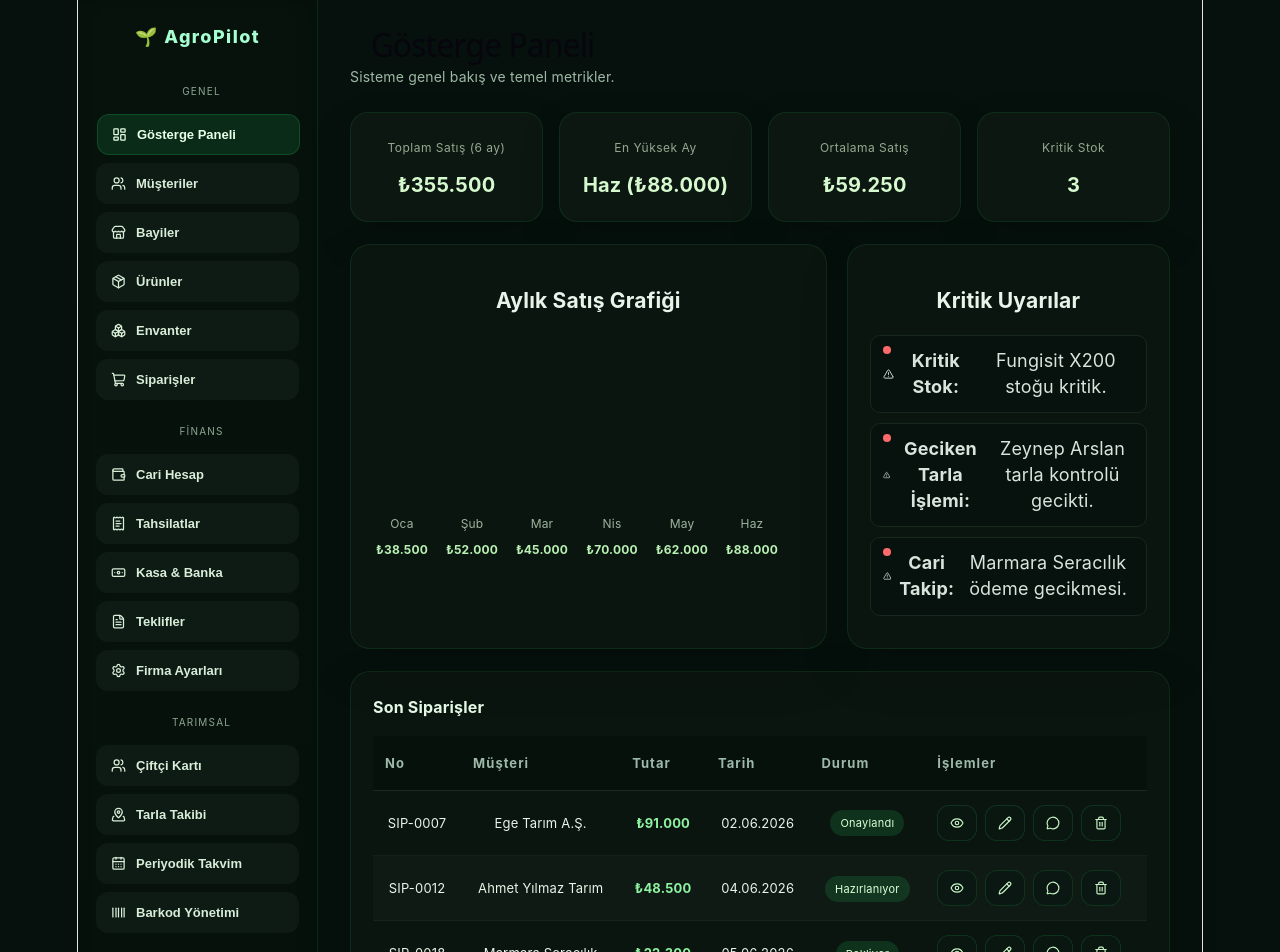
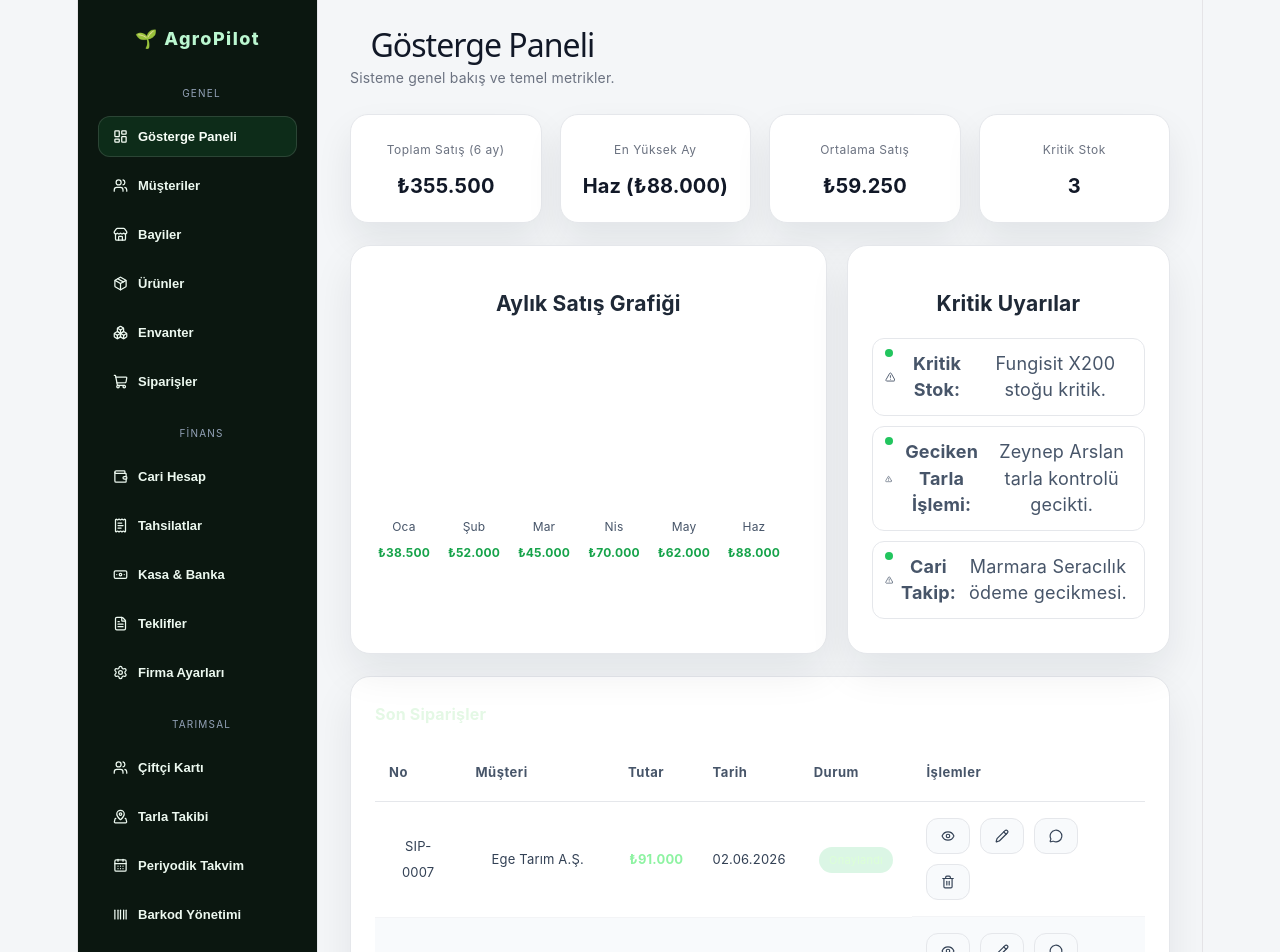
Before and after one commit to mgorkem19/AGROPILOT-ERP, a React (Vite) app: page / in a window 1280 px wide. Shown: the top 952 px of the page. Built offline with nearby package versions, Linux system fonts and the light colour scheme.

Commit message:
Kurumsal acik tema tasarimi

```diff
--- a/src/App.css
+++ b/src/App.css
@@ -3,30 +3,29 @@
 
 body {
   margin: 0;
-  background: radial-gradient(circle at top, rgba(34,197,94,0.14), transparent 22%), #06110d;
-  color: #e8f4e9;
+  background: #f4f6f8;
+  color: #1f2937;
   font-family: Inter, system-ui, -apple-system, BlinkMacSystemFont, "Segoe UI", sans-serif;
 }
 
 .app {
   min-height: 100vh;
   display: flex;
-  background: #06110d;
+  background: #f4f6f8;
 }
 
 aside {
   width: 240px;
   min-height: 100vh;
-  background: linear-gradient(180deg, #07120c 0%, #06110b 100%);
-  border-right: 1px solid rgba(34,197,94,0.14);
-  padding: 24px 18px;
+  background: #0b1710;
+  border-right: 1px solid #e5e7eb;
+  padding: 26px 20px;
   position: sticky;
   top: 0;
-  box-shadow: inset -4px 0 18px rgba(0,0,0,0.15);
 }
 
 .logo {
-  color: #a5ffd1;
+  color: #bbf7d0;
   font-size: 18px;
   font-weight: 800;
   letter-spacing: 0.08em;
@@ -37,7 +36,7 @@ aside {
 
 .group small {
   display: block;
-  color: #8da692;
+  color: #94a3b8;
   font-size: 10px;
   text-transform: uppercase;
   letter-spacing: 0.12em;
@@ -49,8 +48,8 @@ aside button {
   display: flex;
   align-items: center;
   gap: 10px;
-  background: rgba(16,28,22,0.85);
-  color: #d8eed8;
+  background: transparent;
+  color: #edf9f0;
   border: 1px solid transparent;
   padding: 12px 14px;
   border-radius: 12px;
@@ -63,10 +62,9 @@ aside button {
 
 aside button:hover,
 aside button.active {
-  background: rgba(34,197,94,0.14);
-  color: #e8ffe8;
-  border-color: rgba(34,197,94,0.22);
-  transform: translateX(1px);
+  background: rgba(34,197,94,0.12);
+  color: #f8fff8;
+  border-color: rgba(255,255,255,0.12);
 }
 
 main {
@@ -87,19 +85,20 @@ header h1 {
   margin: 0;
   font-size: 32px;
   letter-spacing: -0.03em;
+  color: #111827;
 }
 
 header p {
   margin-top: 8px;
-  color: #9fb8a6;
+  color: #6b7280;
   font-size: 14px;
   max-width: 600px;
-  line-height: 1.6;
+  line-height: 1.7;
 }
 
 .primary {
   background: linear-gradient(135deg, #22c55e, #16a34a);
-  color: #04120a;
+  color: #ffffff;
   border: none;
   border-radius: 12px;
   padding: 12px 18px;
@@ -108,53 +107,53 @@ header p {
   display: inline-flex;
   align-items: center;
   gap: 8px;
-  box-shadow: 0 14px 32px rgba(34,197,94,0.22);
+  box-shadow: 0 14px 32px rgba(34,197,94,0.18);
   transition: transform 180ms ease, filter 180ms ease, box-shadow 180ms ease;
 }
 
 .primary:hover {
   transform: translateY(-1px);
   filter: brightness(1.05);
-  box-shadow: 0 18px 36px rgba(34,197,94,0.28);
+  box-shadow: 0 18px 36px rgba(34,197,94,0.22);
 }
 
 .stats {
   display: grid;
   grid-template-columns: repeat(3, 1fr);
-  gap: 16px;
+  gap: 18px;
   margin-bottom: 22px;
 }
 
 .stats.four { grid-template-columns: repeat(4, 1fr); }
 
 .stat {
-  background: rgba(13,24,18,0.96);
-  border: 1px solid rgba(34,197,94,0.12);
+  background: #ffffff;
+  border: 1px solid #e5e7eb;
   border-radius: 18px;
   padding: 22px;
-  box-shadow: 0 18px 40px rgba(0,0,0,0.18);
+  box-shadow: 0 18px 36px rgba(15,23,42,0.08);
 }
 
 .stat span {
   display: block;
-  color: #94a98f;
+  color: #6b7280;
   font-size: 12px;
   margin-bottom: 10px;
   letter-spacing: 0.04em;
 }
 
 .stat b {
-  color: #d6f9ce;
+  color: #111827;
   font-size: 20px;
 }
 
 .panel {
-  background: rgba(12,22,16,0.96);
-  border: 1px solid rgba(34,197,94,0.12);
+  background: #ffffff;
+  border: 1px solid #e5e7eb;
   border-radius: 20px;
-  padding: 22px;
+  padding: 24px;
   margin-bottom: 22px;
-  box-shadow: 0 20px 48px rgba(0,0,0,0.18);
+  box-shadow: 0 18px 40px rgba(15,23,42,0.08);
 }
 
 .panelHead {
@@ -223,28 +222,28 @@ table {
 }
 
 th {
-  color: #9cb9a9;
+  color: #475569;
   text-align: left;
   font-weight: 700;
-  padding: 14px 12px;
-  border-bottom: 1px solid rgba(255,255,255,0.08);
-  background: rgba(7,17,12,0.85);
-  letter-spacing: 0.08em;
+  padding: 16px 14px;
+  border-bottom: 1px solid #e5e7eb;
+  background: #ffffff;
+  letter-spacing: 0.04em;
 }
 
 td {
-  padding: 14px 12px;
-  border-bottom: 1px solid rgba(255,255,255,0.04);
-  color: #e5f5e8;
+  padding: 16px 14px;
+  border-bottom: 1px solid #f3f4f6;
+  color: #334155;
   vertical-align: middle;
 }
 
 tbody tr:nth-child(even) td {
-  background: rgba(255,255,255,0.02);
+  background: #f8fafc;
 }
 
 tbody tr:hover td {
-  background: rgba(34,197,94,0.06);
+  background: #f2f7f2;
 }
 
 .tableContainer {
@@ -268,16 +267,16 @@ tbody tr:hover td {
   letter-spacing: 0.02em;
 }
 
-.actions { display: flex; gap: 8px; flex-wrap: wrap; }
+.actions { display: flex; gap: 10px; flex-wrap: wrap; }
 
 .actions button,
 .barcodeTools button,
 .modalActions button {
-  background: rgba(11,24,18,0.9);
-  color: #c9f5c5;
-  border: 1px solid rgba(34,197,94,0.16);
+  background: #f8fafc;
+  color: #334155;
+  border: 1px solid #e5e7eb;
   cursor: pointer;
-  padding: 10px 12px;
+  padding: 10px 14px;
   border-radius: 12px;
   display: inline-flex;
   align-items: center;
@@ -288,8 +287,8 @@ tbody tr:hover td {
 .actions button:hover,
 .barcodeTools button:hover,
 .modalActions button:hover {
-  background: rgba(34,197,94,0.14);
-  border-color: rgba(34,197,94,0.32);
+  background: #ecfdf5;
+  border-color: #d1fae5;
   transform: translateY(-1px);
 }
 
@@ -297,9 +296,9 @@ tbody tr:hover td {
   min-width: 100px;
   justify-content: center;
   padding: 10px 14px;
-  background: linear-gradient(135deg, rgba(34,197,94,0.95), rgba(16,136,63,0.95));
-  color: #04120a;
-  border-color: rgba(34,197,94,0.35);
+  background: #22c55e;
+  color: #ffffff;
+  border-color: #16a34a;
 }
 
 .dashGrid {
@@ -319,45 +318,40 @@ tbody tr:hover td {
 .bars i {
   display: block;
   width: 42px;
-  background: linear-gradient(#22c55e, #0f7a43);
+  background: linear-gradient(#22c55e, #16a34a);
   border-radius: 8px 8px 0 0;
 }
 
-/* New chart styles */
 .chartPanel .chartWrap { position: relative; padding-top: 8px; }
 .chartPanel .bars { height: 220px; display:flex; align-items:flex-end; gap:12px; }
 .barWrap { display:flex; flex-direction:column; align-items:center; gap:8px; width:58px; }
-.bar { width:100%; background: linear-gradient(180deg, #4fde9e, #0f7a43); border-radius: 12px; transition: height 600ms cubic-bezier(.2,.8,.2,1); box-shadow: 0 16px 30px rgba(0,0,0,0.24); }
-.barLabel { color:#9db39e; font-size:12px; text-align:center; }
-.barLabel .small { color:#b8f1b3; font-weight:700; font-size:12px; }
-.tooltip { position:fixed; background: rgba(4,13,9,0.94); border:1px solid rgba(34,197,94,0.18); padding:10px 12px; border-radius:12px; color:#e7f9e7; font-size:12px; z-index:50; box-shadow: 0 12px 24px rgba(0,0,0,0.28); }
+.bar { width:100%; background: linear-gradient(180deg, #22c55e, #16a34a); border-radius: 12px; transition: height 600ms cubic-bezier(.2,.8,.2,1); box-shadow: 0 14px 28px rgba(15,23,42,0.08); }
+.barLabel { color:#475569; font-size:12px; text-align:center; }
+.barLabel .small { color:#16a34a; font-weight:700; font-size:12px; }
+.tooltip { position:fixed; background: #111827; border:1px solid rgba(34,197,94,0.18); padding:10px 12px; border-radius:12px; color:#f8fafc; font-size:12px; z-index:50; box-shadow: 0 12px 24px rgba(15,23,42,0.18); }
 
-/* Alert pulse */
 .warning.pulse { position:relative; overflow:visible; cursor:pointer; }
-.warning.pulse:before { content:''; position:absolute; left:12px; top:10px; width:8px; height:8px; background:#ff6b6b; border-radius:999px; box-shadow:0 0 0 0 rgba(255,107,107,0.6); animation: pulse 2s infinite; }
-@keyframes pulse { 0% { box-shadow:0 0 0 0 rgba(255,107,107,0.6);} 70% { box-shadow:0 0 0 12px rgba(255,107,107,0);} 100% { box-shadow:0 0 0 0 rgba(255,107,107,0);} }
+.warning.pulse:before { content:''; position:absolute; left:12px; top:10px; width:8px; height:8px; background:#22c55e; border-radius:999px; box-shadow:0 0 0 0 rgba(34,197,94,0.4); animation: pulse 2s infinite; }
+@keyframes pulse { 0% { box-shadow:0 0 0 0 rgba(34,197,94,0.4);} 70% { box-shadow:0 0 0 12px rgba(34,197,94,0);} 100% { box-shadow:0 0 0 0 rgba(34,197,94,0);} }
 
-/* Calendar task styles */
 .taskCard h4 { margin:0 0 8px 0; }
-.taskCard .status { padding:8px 10px; border-radius:10px; background: rgba(7,17,13,0.9); color:#9cad99; display:inline-block; }
-.taskCard .status.danger { background:#2f1111; color:#ffb4b4; border:1px solid rgba(255,107,107,0.2); }
+.taskCard .status { padding:8px 10px; border-radius:10px; background: #f8fafc; color:#475569; display:inline-block; }
+.taskCard .status.danger { background:#fee2e2; color:#991b1b; border:1px solid #fecaca; }
 
-/* Chat bubble improvements */
-.msg { padding:12px 14px; border-radius:16px; box-shadow: 0 4px 14px rgba(0,0,0,.6); }
-.msg.ai { background: linear-gradient(180deg,#07110d,#08140f); border:1px solid #17281f; }
-.msg.user { background: linear-gradient(180deg,#072a18,#0f3d25); color:#bff8c9; align-self:flex-end; }
-
+.msg { padding:12px 14px; border-radius:16px; box-shadow: 0 8px 18px rgba(15,23,42,0.08); }
+.msg.ai { background: #f8fafc; border:1px solid #e5e7eb; color:#111827; }
+.msg.user { background: #dcfce7; color:#14532d; align-self:flex-end; }
 
 .warning {
   display: flex;
   align-items: center;
   gap: 8px;
-  background: #07110d;
-  border: 1px solid #17281f;
+  background: #ffffff;
+  border: 1px solid #e5e7eb;
   padding: 12px;
-  border-radius: 10px;
+  border-radius: 12px;
   margin-bottom: 10px;
-  color: #d7e5dc;
+  color: #475569;
 }
 
 .profileGrid,
@@ -371,30 +365,30 @@ tbody tr:hover td {
 .farmerCard,
 .barcodeCard,
 .task {
-  background: rgba(11,22,16,0.94);
-  border: 1px solid rgba(34,197,94,0.12);
+  background: #ffffff;
+  border: 1px solid #e5e7eb;
   border-radius: 20px;
   padding: 22px;
-  box-shadow: 0 18px 38px rgba(0,0,0,0.18);
+  box-shadow: 0 14px 30px rgba(15,23,42,0.06);
 }
 
 .avatar {
   width: 50px;
   height: 50px;
   border-radius: 16px;
-  background: rgba(16,52,32,0.95);
-  color: #bff9c4;
+  background: #dcfce7;
+  color: #14532d;
   display: flex;
   align-items: center;
   justify-content: center;
 }
 
 .farmerCard h3,
-.barcodeCard h3 { margin-bottom: 6px; }
+.barcodeCard h3 { margin-bottom: 6px; color: #111827; }
 
 .farmerCard p,
 .barcodeCard p {
-  color: #a7b9aa;
+  color: #475569;
   font-size: 13px;
 }
 
@@ -406,15 +400,16 @@ tbody tr:hover td {
 }
 
 .miniStats span {
-  background: rgba(7,17,13,0.9);
-  border: 1px solid rgba(34,197,94,0.12);
+  background: #f8fafc;
+  border: 1px solid #e5e7eb;
   border-radius: 12px;
   padding: 10px 12px;
   font-size: 12px;
+  color: #475569;
 }
 
 .history {
-  border-top: 1px solid rgba(255,255,255,0.06);
+  border-top: 1px solid #e5e7eb;
   padding-top: 14px;
   margin-bottom: 14px;
 }
@@ -493,9 +488,9 @@ input,
 select,
 .aiInput {
   width: 100%;
-  background: rgba(8,18,12,0.95);
-  color: #e9f5e9;
-  border: 1px solid rgba(34,197,94,0.12);
+  background: #ffffff;
+  color: #1f2937;
+  border: 1px solid #e5e7eb;
   border-radius: 14px;
   padding: 12px 14px;
   margin-bottom: 12px;
@@ -506,8 +501,8 @@ select,
 input:focus,
 select:focus,
 .aiInput:focus {
-  border-color: rgba(34,197,94,0.45);
-  box-shadow: 0 0 0 4px rgba(34,197,94,0.09);
+  border-color: #22c55e;
+  box-shadow: 0 0 0 4px rgba(34,197,94,0.12);
 }
 
 .companySettingsPanel {
@@ -523,13 +518,13 @@ select:focus,
 
 .companySettingsForm label {
   display: block;
-  color: #d4e8d5;
+  color: #475569;
   font-size: 13px;
 }
 
 .companySettingsPreview {
-  background: rgba(9,18,13,0.92);
-  border: 1px solid rgba(34,197,94,0.14);
+  background: #ffffff;
+  border: 1px solid #e5e7eb;
   border-radius: 18px;
   padding: 22px;
   max-width: 100%;
@@ -540,7 +535,7 @@ select:focus,
 
 .companySettingsPreview h4 {
   margin: 0;
-  color: #a2ffb9;
+  color: #111827;
 }
 
 .companySettingsPreview img {
@@ -550,7 +545,7 @@ select:focus,
   height: auto;
   object-fit: contain;
   border-radius: 16px;
-  border: 1px solid rgba(34,197,94,0.2);
+  border: 1px solid #e5e7eb;
 }
 
 @media (max-width: 900px) {
@@ -582,14 +577,14 @@ select:disabled {
 }
 
 option {
-  background: #07110d;
-  color: white;
+  background: #ffffff;
+  color: #1f2937;
 }
 
 .modal {
   position: fixed;
   inset: 0;
-  background: rgba(0, 0, 0, .72);
+  background: rgba(15,23,42,0.45);
   display: flex;
   align-items: center;
   justify-content: center;
@@ -600,20 +595,22 @@ option {
   width: 430px;
   max-height: 88vh;
   overflow: auto;
-  background: #0b1710;
-  border: 1px solid #22c55e;
-  border-radius: 14px;
-  padding: 22px;
+  background: #ffffff;
+  border: 1px solid #e5e7eb;
+  border-radius: 20px;
+  padding: 24px;
   position: relative;
+  box-shadow: 0 24px 60px rgba(15,23,42,0.12);
 }
 
 .modalBox h2 {
   margin: 0;
+  color: #111827;
 }
 
 .modalDesc {
-  color: #8b9a90;
-  font-size: 12px;
+  color: #6b7280;
+  font-size: 13px;
   margin-bottom: 18px;
 }
 
```
